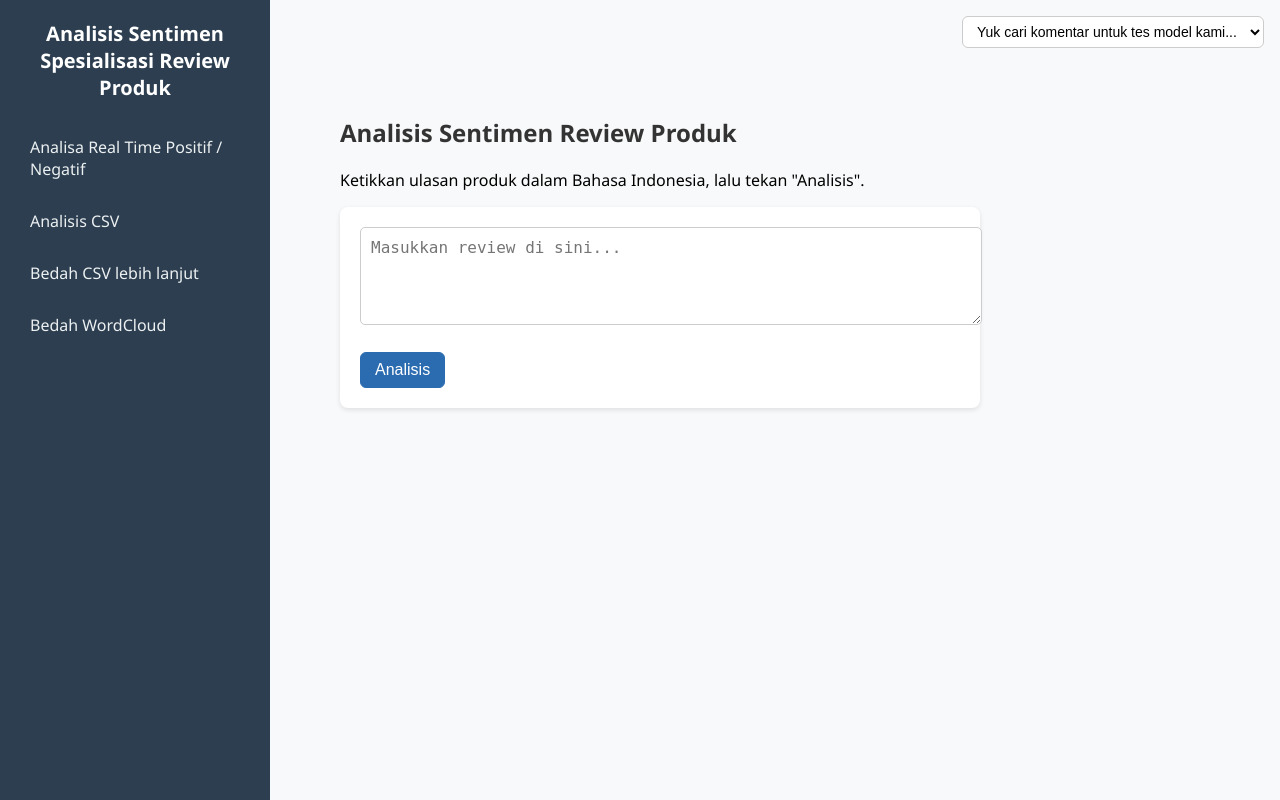
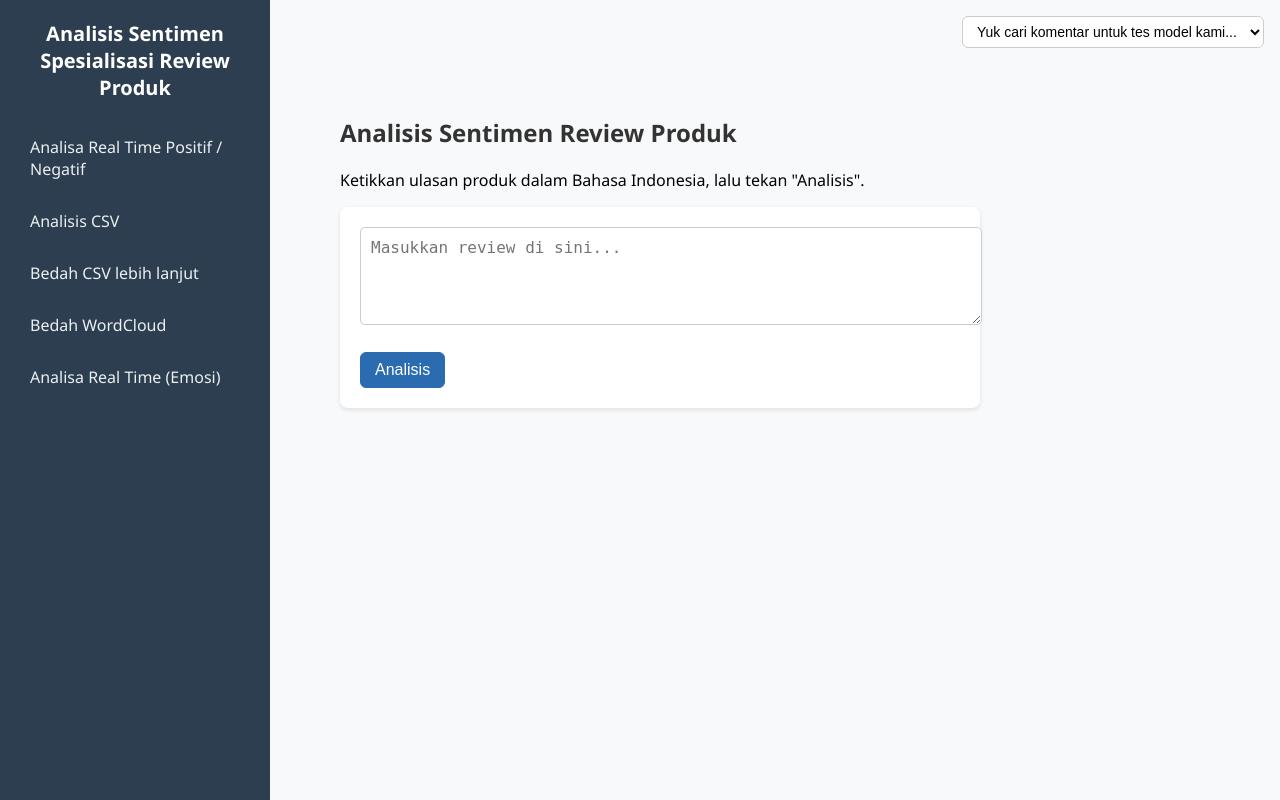
Before and after one commit to 221111467-Richard/UTS_IFB_Sore_Crocodile, a Flask app: page / in a window 1280 px wide. Run offline with Flask 3, Linux system fonts and the light colour scheme; parts of the project's set-up code (start-up, migrations or seed data) failed here and were passed over.

Commit message:
Menambahkan linking agar halaman fitur dapat diakses lewat navbar halaman utama

```diff
--- a/project-root/templates/layout.html
+++ b/project-root/templates/layout.html
@@ -97,6 +97,7 @@
     <a href="/upload">Analisis CSV</a>
     <a href="/analytics">Bedah CSV lebih lanjut</a>
     <a href="/wordcloud">Bedah WordCloud</a>
+    <a href="/realtime">Analisa Real Time (Emosi)</a>
   </div>
 
   <div class="content">
```
